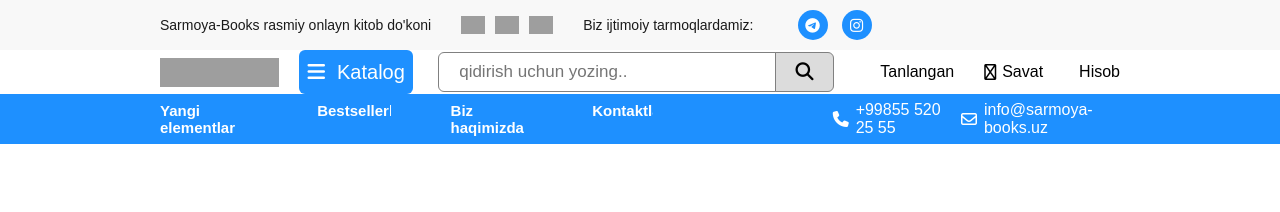
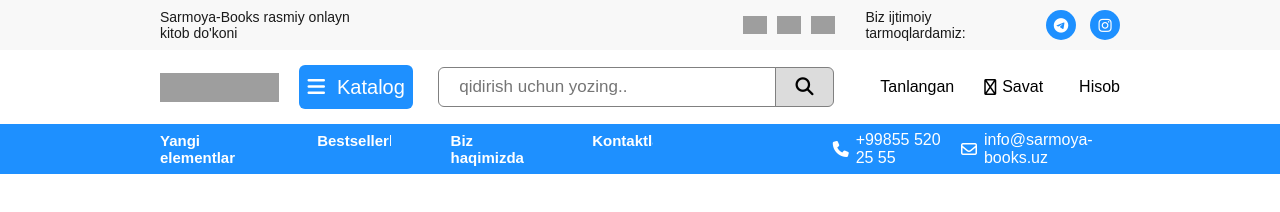
Before and after one commit to FrontEnddeveloping77/sarmoya-books, a plain HTML site: page index.html in a window 1280 px wide. Drawn offline with Linux system fonts and the light colour scheme; grey boxes are pictures that could not be loaded; some icons are missing.

Commit message:
sarmoya books

```diff
--- a/style.css
+++ b/style.css
@@ -27,7 +27,7 @@
     align-items: center;
     justify-content: center;
     margin-right: 30px;
-    margin-left: 26,5%;
+    margin-left: 35%;
 }
 
 .nav1 .flags img{
@@ -55,9 +55,8 @@ nav{
     height: auto;
     background-color: white;
     display: flex;
-    padding:  0 12px;
     align-items: center;
-    padding: 0 12.5%;
+    padding: 15px 12.5%;
 }
 
 nav img{
```
